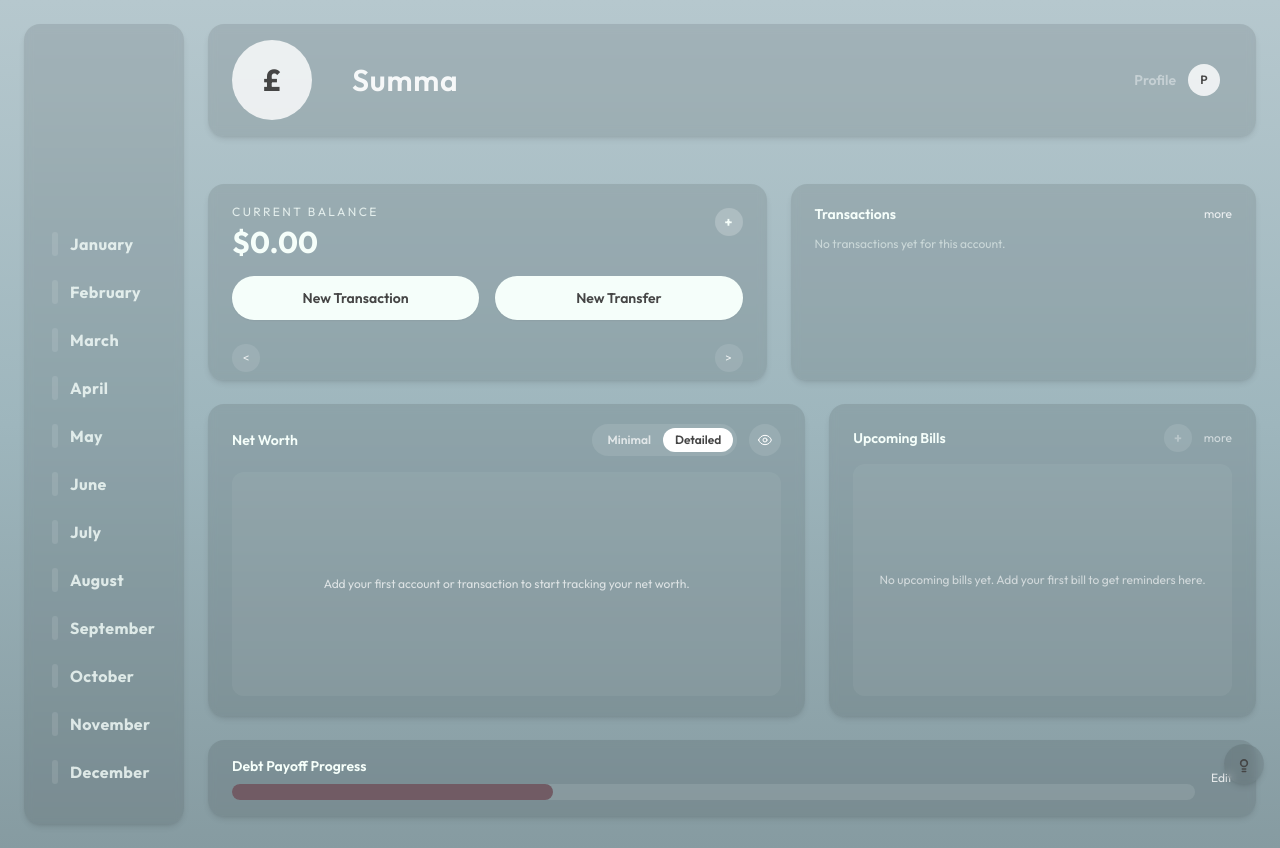
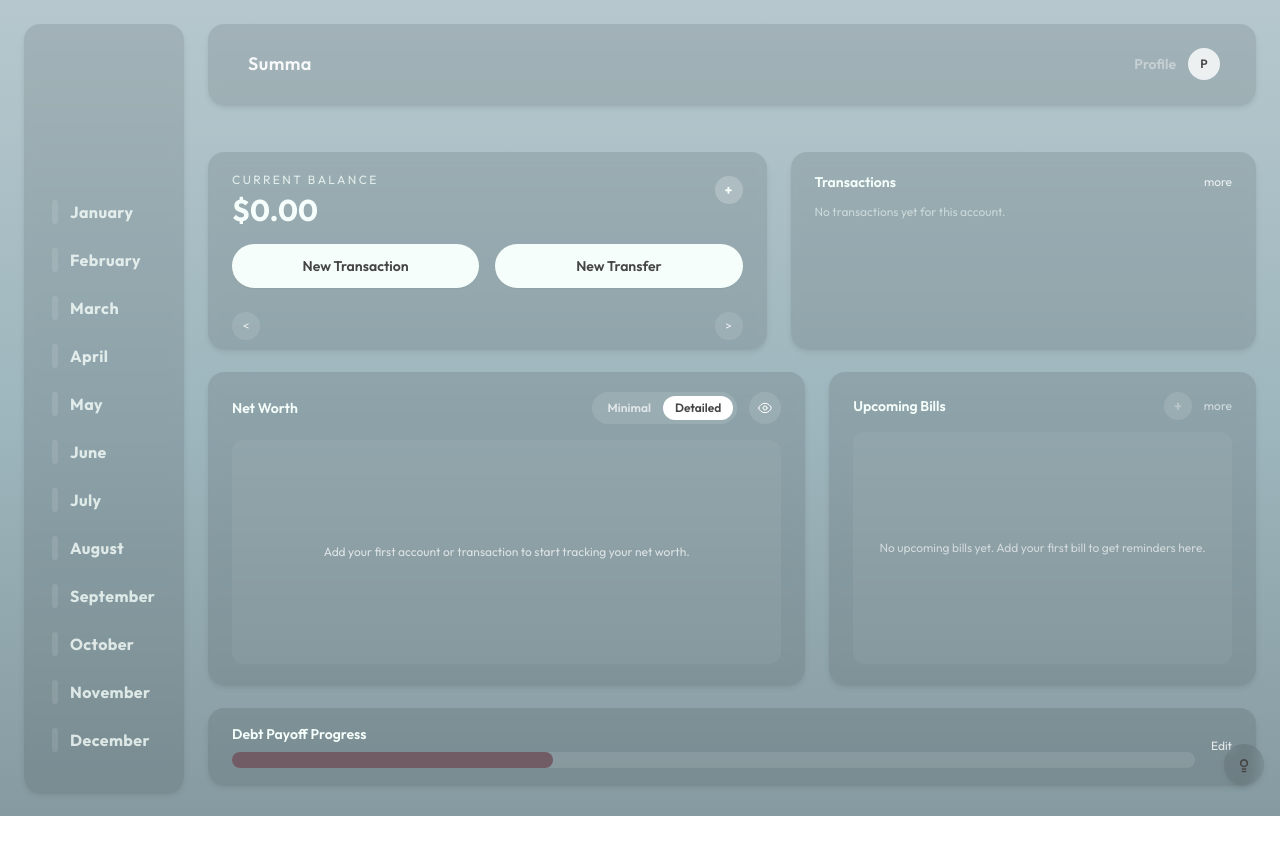
Before and after one commit to sameoldmason/finance-web, a React (Vite) app: page /dashboard in a window 1280 px wide. After the commit the page ends 816 px from the top, so only its background shows below. Built offline with nearby package versions, Linux system fonts and the light colour scheme.

Commit message:
Adjust Summa header styling

```diff
--- a/src/routes/Dashboard.tsx
+++ b/src/routes/Dashboard.tsx
@@ -699,19 +699,15 @@ export default function Dashboard() {
         <div className="flex min-h-[calc(100svh-3rem)] flex-1 flex-col gap-6">
           {/* TOP BAR */}
           <header className="flex items-center justify-between rounded-2xl bg-black/10 px-6 py-4 backdrop-blur-sm shadow-md">
-            <div className="flex flex-1 items-center gap-6">
-              <div className="flex h-20 w-20 items-center justify-center rounded-full bg-white/80 text-[#454545]">
-                <span className="text-3xl font-bold">£</span>
-              </div>
-
+            <div className="flex flex-1 items-center gap-4">
               <button
                 type="button"
                 onClick={() => setIsAppMenuOpen((prev) => !prev)}
                 aria-expanded={isAppMenuOpen}
                 aria-controls="app-menu-pills"
-                className="rounded-full px-4 py-2.5 text-left text-2xl text-white/90 transition hover:bg-white/5"
+                className="rounded-full px-4 py-2.5 text-left text-lg font-semibold text-white/90 transition hover:bg-white/5"
               >
-                <span className="text-3xl font-semibold tracking-wide">Summa</span>
+                <span className="tracking-wide">Summa</span>
               </button>
 
               <div
```
